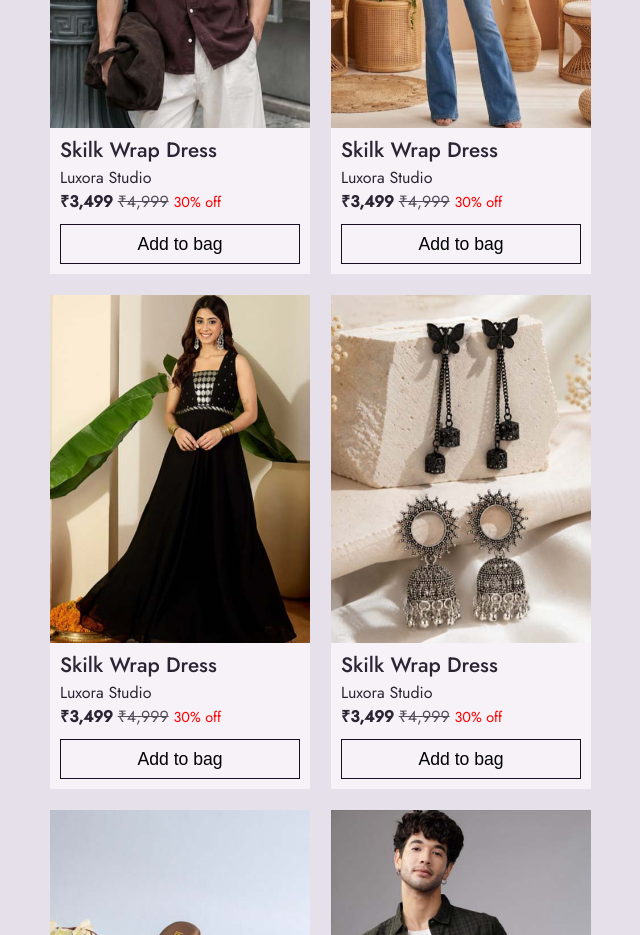
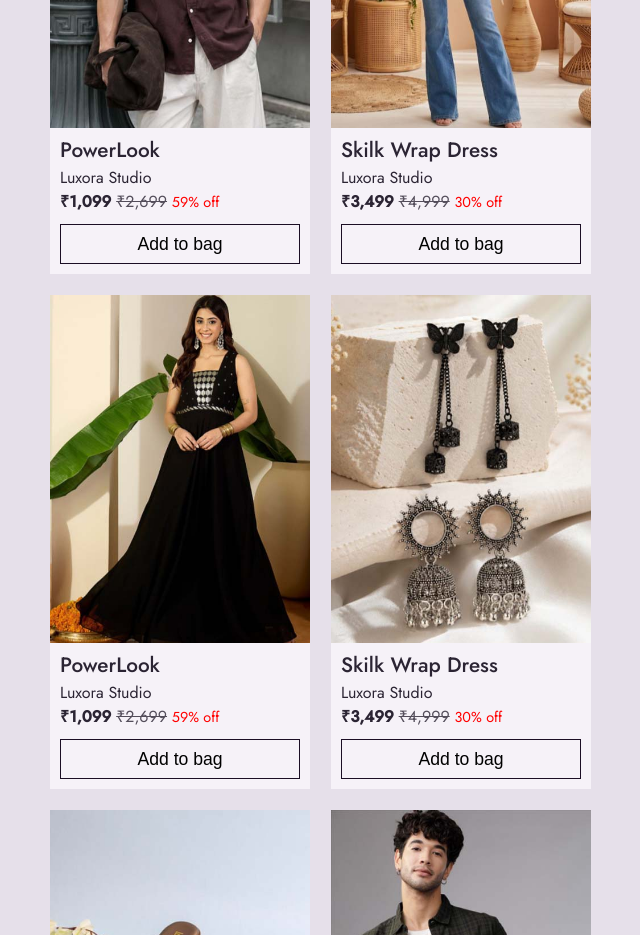
Before and after one commit to shubhamindia02-source/luxore-, a plain HTML site: page index.html in a window 1280 px wide. Shown: the part 1600-2535 px from the top of the page, without its empty margins (226-866 px from the left). Drawn offline with nearby package versions, Linux system fonts and the light colour scheme.

Commit message:
Add files via upload

```diff
--- a/form.css
+++ b/form.css
@@ -1,4 +1,10 @@
+body{
+  background-color: var(--light);
+}
+
 .formp-grid {
+
+
   width: 20%;
   height: 100%;
 
--- a/index.html
+++ b/index.html
@@ -177,14 +177,14 @@
                 <div id="card">
                     <a href="">
                         <div><img class="card-img" src="image/MEN-1.jpg" alt="">
-                            <h3>Skilk Wrap Dress</h3>
+                            <h3>PowerLook</h3>
                         </div>
                     </a>
 
                     <p class="brand-name">Luxora Studio</p>
-                    <p class="brand-price">₹3,499
-                        <span class="last-price">₹4,999</span>
-                        <span class="off">30% off </span>
+                    <p class="brand-price">₹1,099
+                        <span class="last-price">₹2,699</span>
+                        <span class="off">59% off </span>
                     </p>
                     <button class="add">Add to bag</button>
 
@@ -213,14 +213,14 @@
                 <div id="card">
                     <a href="">
                         <div><img class="card-img" src="image/WOMEN-4.jpg" alt="">
-                            <h3>Skilk Wrap Dress</h3>
+                            <h3>PowerLook</h3>
                         </div>
                     </a>
 
                     <p class="brand-name">Luxora Studio</p>
-                    <p class="brand-price">₹3,499
-                        <span class="last-price">₹4,999</span>
-                        <span class="off">30% off </span>
+                    <p class="brand-price">₹1,099
+                        <span class="last-price">₹2,699</span>
+                        <span class="off">59% off </span>
                     </p>
                     <button class="add">Add to bag</button>
 
--- a/responsive.css
+++ b/responsive.css
@@ -534,7 +534,7 @@
 
     margin-top: 100px;
     padding-bottom: 24px;
-    background-color: red;
+    /* background-color: red; */
 
     height: fit-content;
   }
```
Also changed, not shown: newin.html (+1 -1 lines).
